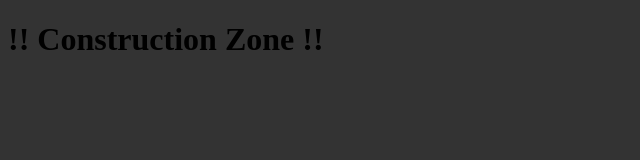
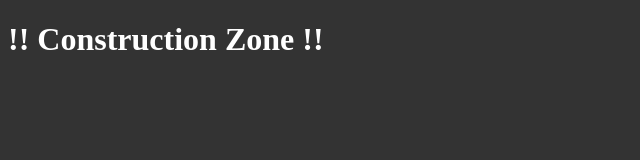
Before and after one commit to Mardahak/Mardahak.github.io, a plain HTML site: page index.html in a window 1280 px wide. Shown: the whole page, without its empty margins (0-640 px from the left). Drawn offline with Linux system fonts and the light colour scheme.

Commit message:
wrong css

```diff
--- a/css/style.css
+++ b/css/style.css
@@ -1,4 +1,4 @@
  body {
 	 background-color: #333333;
-	 text: #ffffff
+	 color: #ffffff
  }
```
